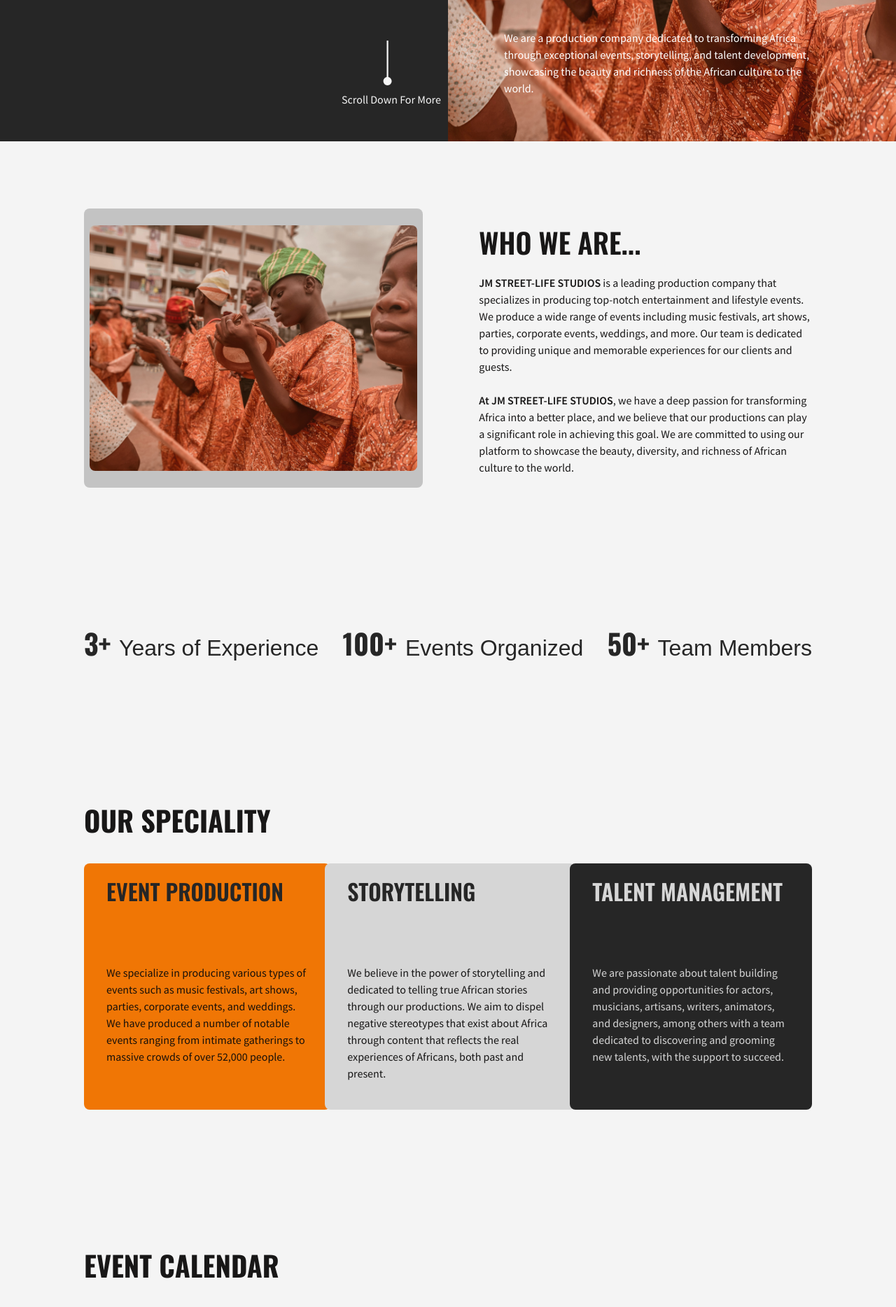
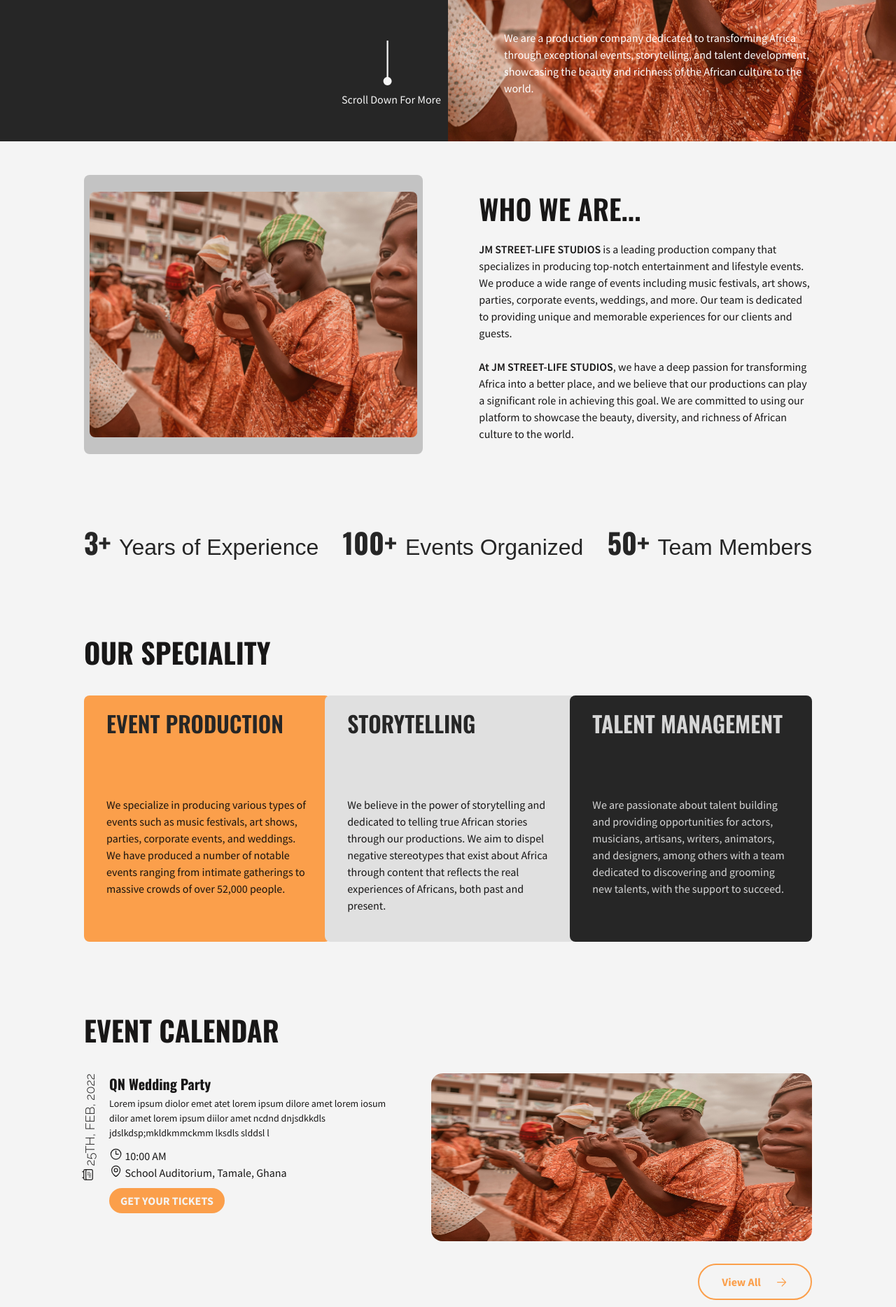
Before and after one commit to Namibra-Devs/streetlife-africa, a PHP site: page / in a window 1280 px wide. Shown: the part 414-2282 px from the top of the page at 70% size. Run offline with PHP 8.4, Linux system fonts and the light colour scheme; some web fonts are replaced.

Commit message:
modified speciality section

```diff
--- a/css/style.css
+++ b/css/style.css
@@ -1,6 +1,6 @@
 :root {
   /* Colors */
-  --primary-clr: #f07605;
+  --primary-clr: #FB9F4B;
   --primary-clr-100: #f99a43;
   --secondary-clr: #fff5eb;
   --dark-800: #262626;
@@ -186,7 +186,7 @@ a {
 }
 
 a.contact__button__link {
-  background: var(--primary-clr);
+  background: #F07605;
   color: var(--light-300);
   border-radius: 32px;
   padding: 16px 24px;
@@ -202,7 +202,7 @@ main {
 }
 
 section {
-  padding: 6rem 0;
+  padding: 3rem 0;
   max-width: 65rem;
   margin: auto;
 }
@@ -372,7 +372,7 @@ svg {
   background-color: var(--primary-clr);
 }
 .bg-dark {
-  background-color: var(--light-400);
+  background-color: #e0e0e0;
   margin-left: -0.5rem;
 }
 .bg-dark-800 {
```
